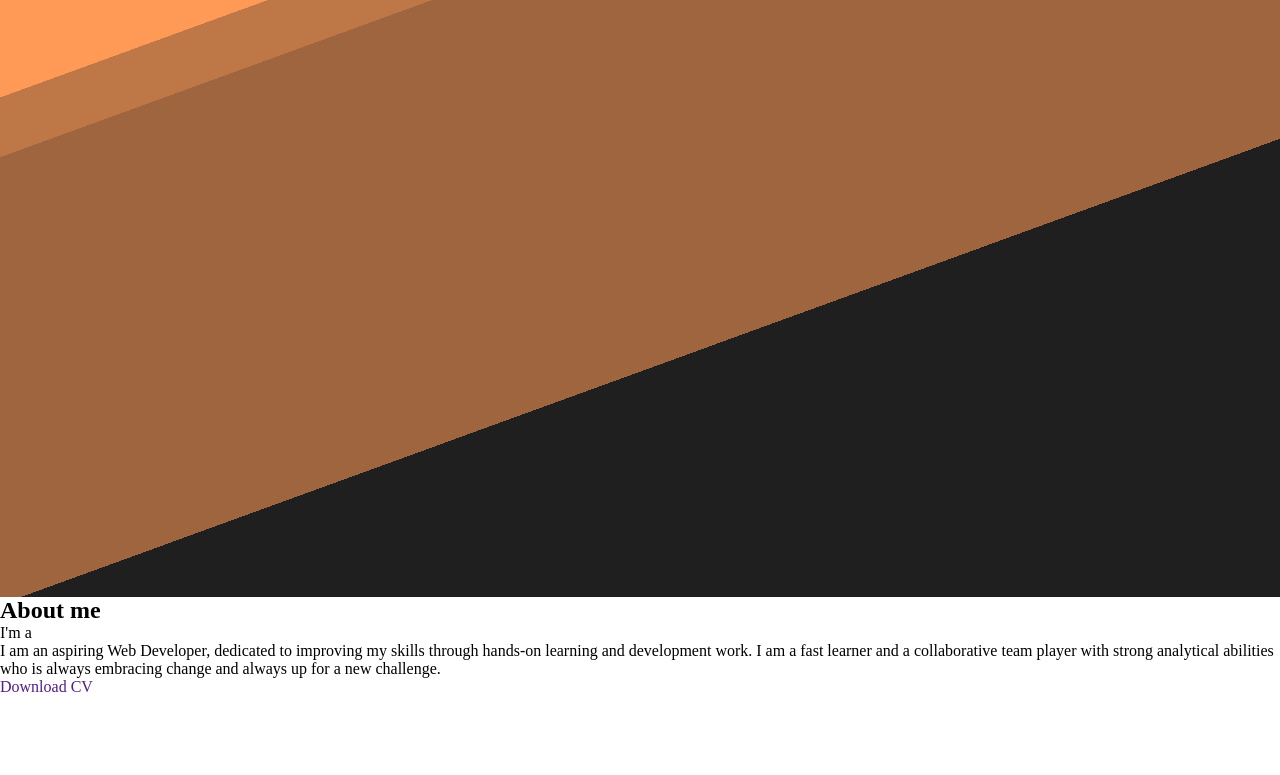
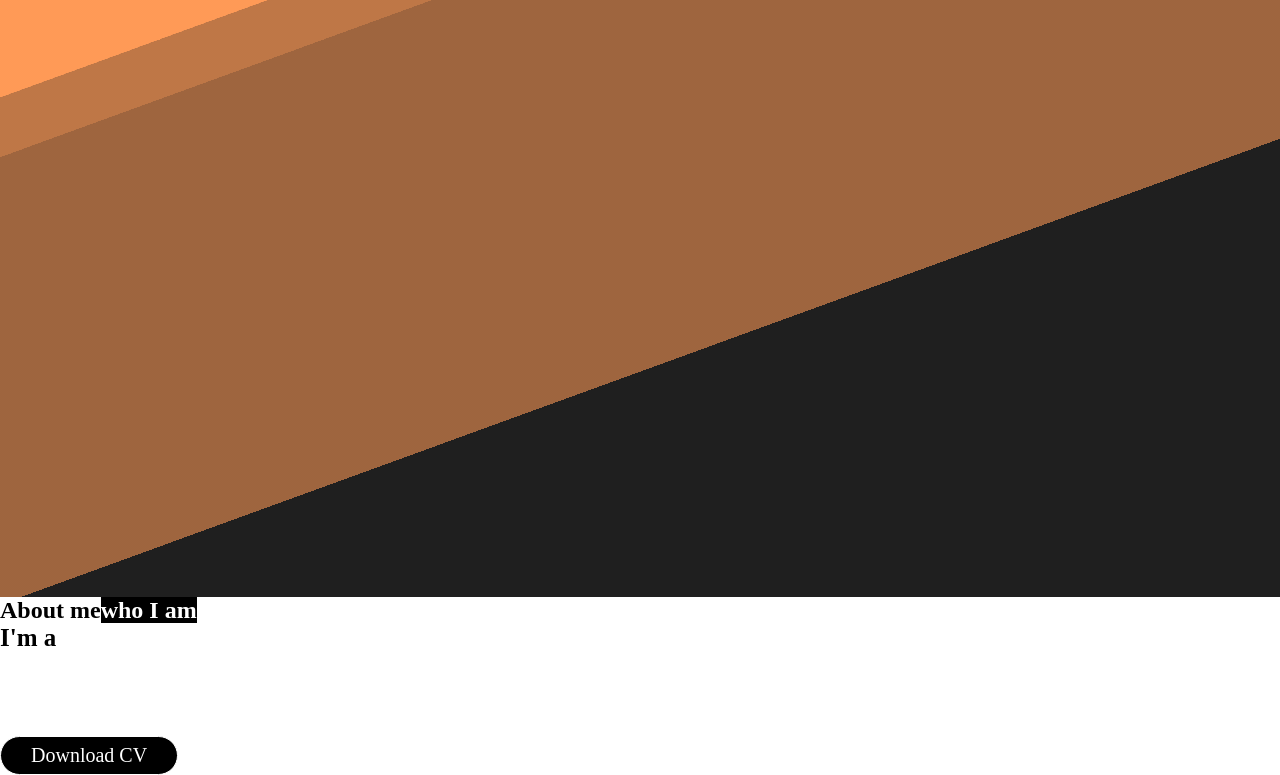
Before and after one commit to titustasneem/tasneemtitus, a plain HTML site: page index.html in a window 1280 px wide. Shown: the part 203-978 px from the top of the page. Before the commit the page ends 899 px from the top, so only its background shows below. Drawn offline with nearby package versions, Linux system fonts and the light colour scheme.

Commit message:
added basic css for about section

```diff
--- a/css/style.css
+++ b/css/style.css
@@ -177,3 +177,51 @@ body {
   /* home section end  */
 
   /* ------------------------------------------------------------------------------- */
+/* about section start  */
+.about .title::after {
+    content: "who I am";
+    color: rgb(255, 255, 255);
+    background: rgb(0, 0, 0);
+  }
+  .about .about-content .left {
+    width: 45%;
+  }
+  .about .about-content .left img {
+    height: 400px;
+    width: 400px;
+    object-fit: cover;
+    border-radius: 6px;
+  }
+  .about .about-content .right {
+    width: 55%;
+  }
+  .about .about-content .right .text {
+    font-size: 25px;
+    font-weight: 600;
+    margin-bottom: 10px;
+    color: #000000;
+  }
+
+  .about .about-content .right p {
+    text-align: justify;
+    color: white;
+  }
+  .about .about-content .right a {
+    display: inline-block;
+    background: black;
+    color: rgb(255, 255, 255);
+    font-size: 20px;
+    font-weight: 500;
+    padding: 7px 30px;
+    margin-top: 20px;
+    border-radius: 20px;
+    border: 1px solid rgb(255, 255, 255);
+    transition: all 0.3s ease;
+  }
+  .about .about-content .right a:hover {
+    color: rgb(0, 0, 0);
+    background: rgb(255, 255, 255);
+    border: 1px solid rgb(0, 0, 0);
+  }
+
+  /* about section end  */
```
